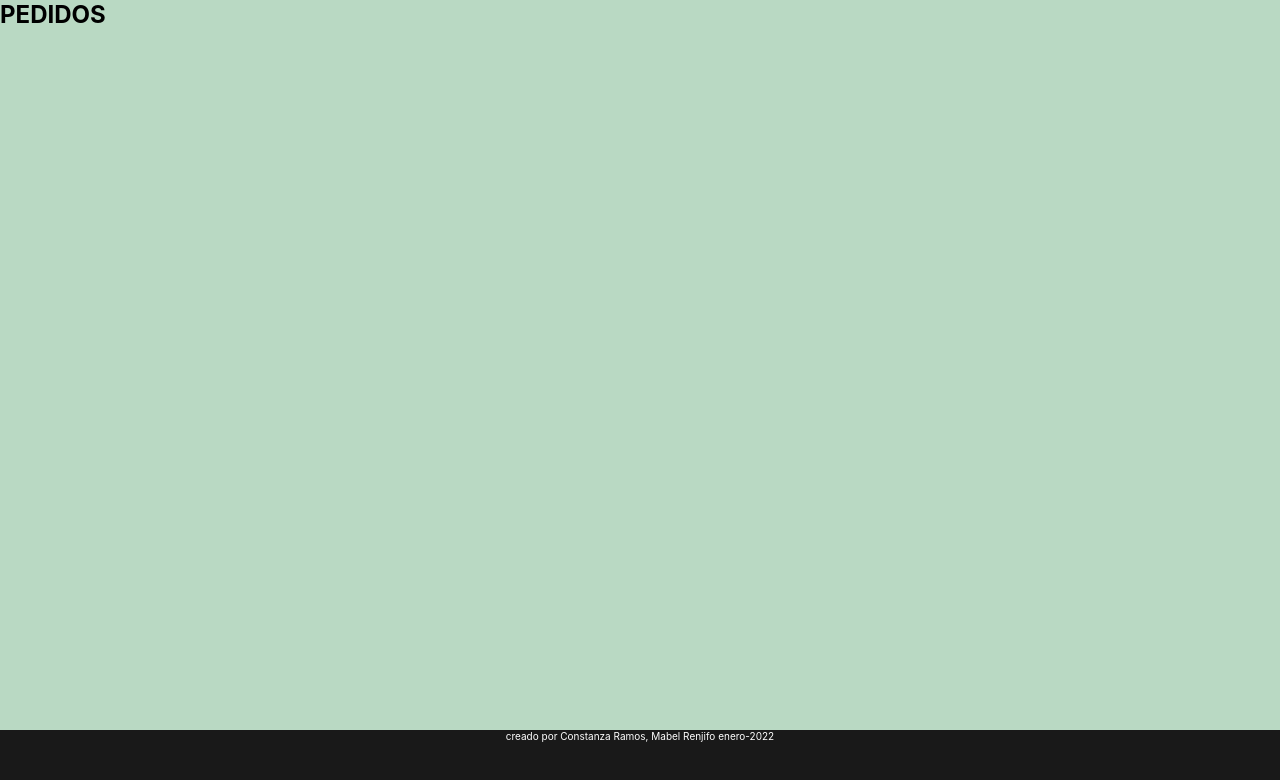
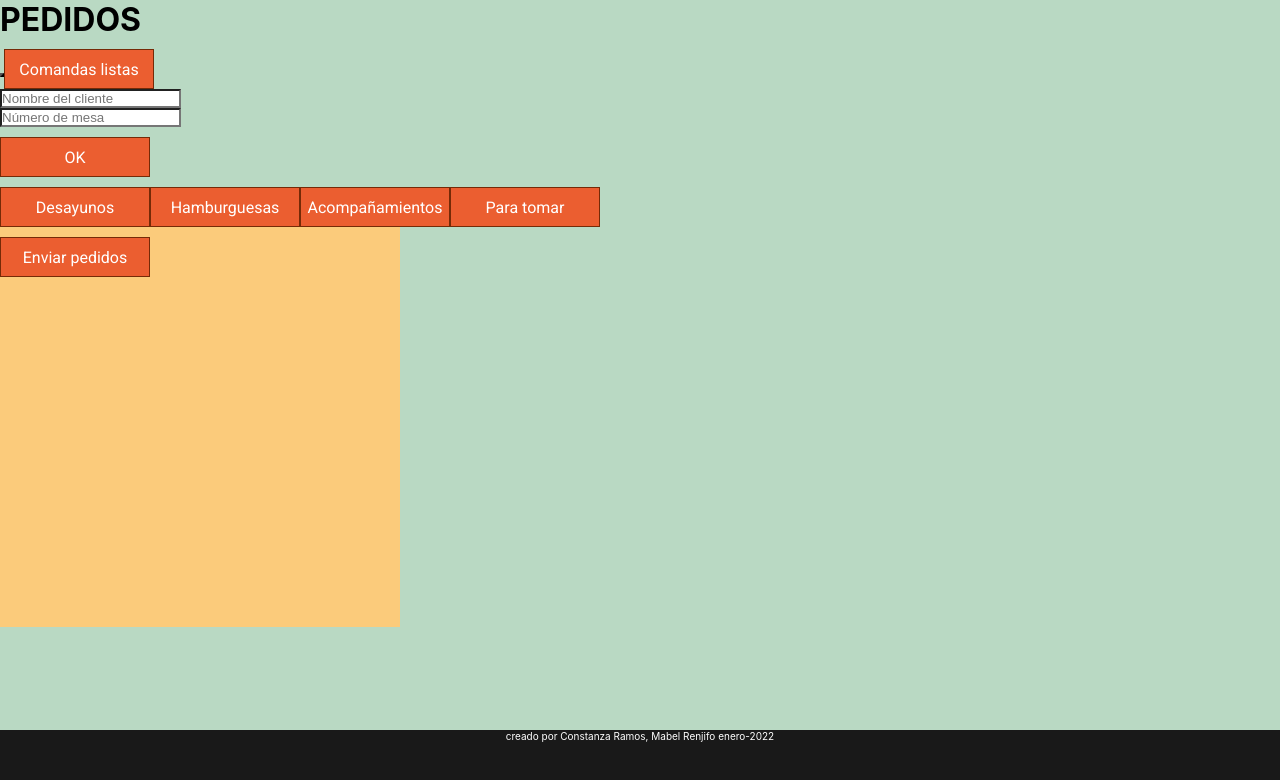
Before and after one commit to mabelRT/SCL018-burger-queen, a React (Create React App) app: page /waiters in a window 1280 px wide. Shown: the top 780 px of the page. Built offline with nearby package versions, Linux system fonts and the light colour scheme; a web font is replaced by a local one.

Commit message:
json,componentes menu

```diff
--- a/src/Components/Waiters.jsx
+++ b/src/Components/Waiters.jsx
@@ -1,10 +1,32 @@
-import React from "react";
+import React from "react"
+import "../css/meseros.css"
 
 const Waiters = () => {
     return (
-        <section className="waiters">
+        <main className="waiters">
+            <div>
             <h1>PEDIDOS</h1>
-        </section>
+            <button className="home-icon" ><i class="fas fa-home"></i></button>
+            <button className="menu">Comandas listas</button>
+            </div>
+            <div>
+            <input className="input" type="text" placeholder="Nombre del cliente" />
+            <input className="input" type="text" placeholder="Número de mesa" />
+            <button className="menu">OK</button>
+            </div>
+            <section className="containerMenu">
+                <button className="menu">Desayunos</button>
+                <button className="menu">Hamburguesas</button>
+                <button className="menu">Acompañamientos</button>
+                <button className="menu">Para tomar</button>
+            </section>
+            <section>
+                <div className="menu-data"></div>
+                <div className="resumen">
+                <button className="menu">Enviar pedidos</button>
+                </div>
+            </section>
+        </main>
     )
 }
 export default Waiters;
--- /dev/null
+++ b/src/css/meseros.css
@@ -0,0 +1,26 @@
+.input{
+    display: flex;
+    background-color: white;
+    flex-direction: row;
+}
+.menu{
+    background-color: #EB5E30;
+    color: white;
+    font-family: roboto;
+    width: 150px;
+    height: 40px;
+    font-size: 16px;
+    margin-top: 10px;
+    border: 1px solid #752a07;
+}
+
+.fas fa-home{
+    height: 400px;
+    width: 400px;
+}
+.resumen {
+    background-color:#FBCB7B ;
+    width: 400px;
+    height: 400px;
+
+}
```
Also changed, not shown: src/Components/Breakfast.jsx (added, +15 -0 lines), src/datamenu.json (added, +96 -0 lines), src/Components/Burgers.jsx (added), src/Components/Drinks.jsx (added), src/Components/Sides.jsx (added).
